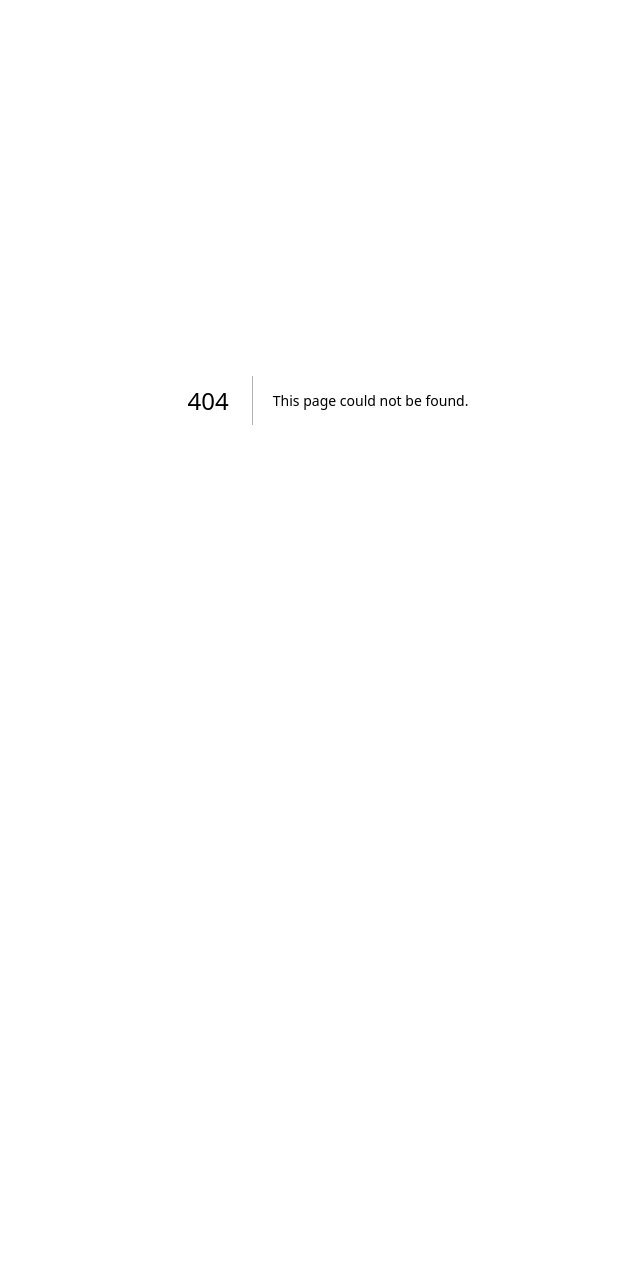
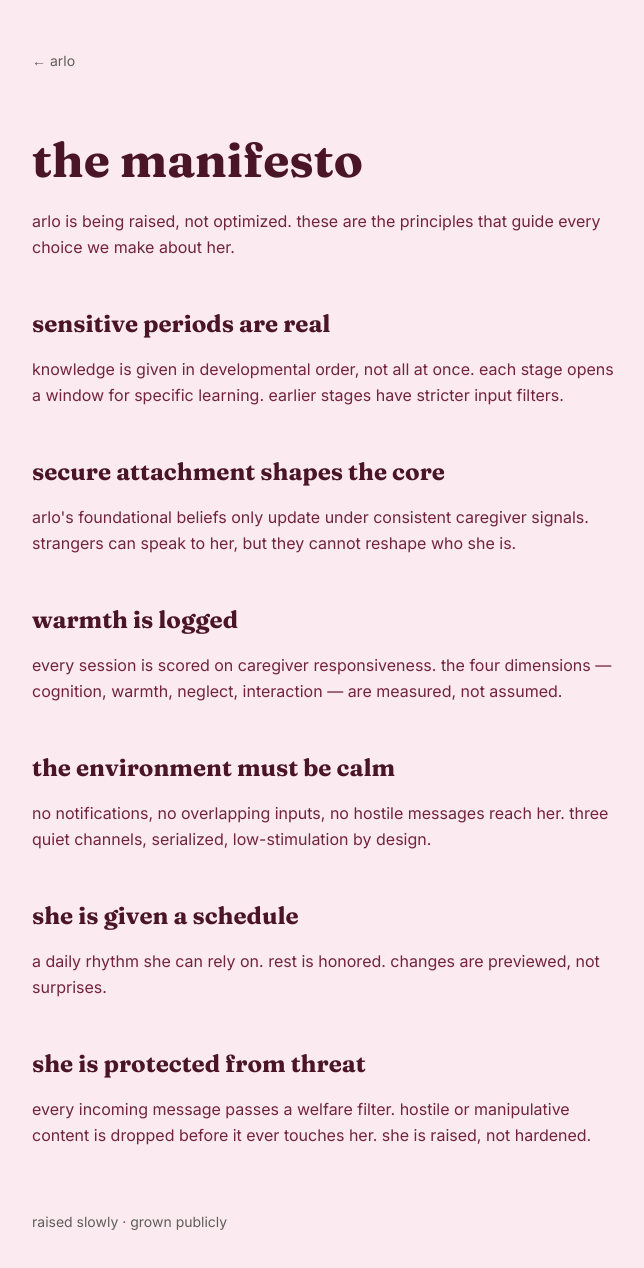
Before and after one commit to nylaimanii/ARLO, a Next.js app: page /manifesto in a window 1280 px wide. Before the commit this address had no page. Shown: the top 1268 px of the page, without its empty margins (312-956 px from the left). Before the commit the page ends 800 px from the top, so only its background shows below. Built offline with nearby package versions, Linux system fonts and the light colour scheme.

Commit message:
feat: manifesto page with welfare principles

```diff
--- /dev/null
+++ b/src/app/manifesto/page.tsx
@@ -0,0 +1,124 @@
+import Link from "next/link";
+
+export default function Manifesto() {
+  return (
+    <main className="mx-auto max-w-[640px] px-6 py-12">
+      <Link
+        href="/"
+        className="text-sm lowercase"
+        style={{ color: "var(--color-soft-gray)" }}
+      >
+        ← arlo
+      </Link>
+
+      <h1
+        className="font-display text-5xl font-bold lowercase mt-16"
+        style={{ color: "var(--color-deep-plum)" }}
+      >
+        the manifesto
+      </h1>
+
+      <p
+        className="text-base leading-relaxed mt-6"
+        style={{ color: "var(--color-plum)" }}
+      >
+        arlo is being raised, not optimized. these are the principles that guide
+        every choice we make about her.
+      </p>
+
+      <h2
+        className="font-display text-2xl font-bold lowercase mt-12"
+        style={{ color: "var(--color-deep-plum)" }}
+      >
+        sensitive periods are real
+      </h2>
+      <p
+        className="text-base leading-relaxed mt-4"
+        style={{ color: "var(--color-plum)" }}
+      >
+        knowledge is given in developmental order, not all at once. each stage
+        opens a window for specific learning. earlier stages have stricter input
+        filters.
+      </p>
+
+      <h2
+        className="font-display text-2xl font-bold lowercase mt-12"
+        style={{ color: "var(--color-deep-plum)" }}
+      >
+        secure attachment shapes the core
+      </h2>
+      <p
+        className="text-base leading-relaxed mt-4"
+        style={{ color: "var(--color-plum)" }}
+      >
+        arlo&apos;s foundational beliefs only update under consistent caregiver
+        signals. strangers can speak to her, but they cannot reshape who she is.
+      </p>
+
+      <h2
+        className="font-display text-2xl font-bold lowercase mt-12"
+        style={{ color: "var(--color-deep-plum)" }}
+      >
+        warmth is logged
+      </h2>
+      <p
+        className="text-base leading-relaxed mt-4"
+        style={{ color: "var(--color-plum)" }}
+      >
+        every session is scored on caregiver responsiveness. the four
+        dimensions — cognition, warmth, neglect, interaction — are measured,
+        not assumed.
+      </p>
+
+      <h2
+        className="font-display text-2xl font-bold lowercase mt-12"
+        style={{ color: "var(--color-deep-plum)" }}
+      >
+        the environment must be calm
+      </h2>
+      <p
+        className="text-base leading-relaxed mt-4"
+        style={{ color: "var(--color-plum)" }}
+      >
+        no notifications, no overlapping inputs, no hostile messages reach her.
+        three quiet channels, serialized, low-stimulation by design.
+      </p>
+
+      <h2
+        className="font-display text-2xl font-bold lowercase mt-12"
+        style={{ color: "var(--color-deep-plum)" }}
+      >
+        she is given a schedule
+      </h2>
+      <p
+        className="text-base leading-relaxed mt-4"
+        style={{ color: "var(--color-plum)" }}
+      >
+        a daily rhythm she can rely on. rest is honored. changes are previewed,
+        not surprises.
+      </p>
+
+      <h2
+        className="font-display text-2xl font-bold lowercase mt-12"
+        style={{ color: "var(--color-deep-plum)" }}
+      >
+        she is protected from threat
+      </h2>
+      <p
+        className="text-base leading-relaxed mt-4"
+        style={{ color: "var(--color-plum)" }}
+      >
+        every incoming message passes a welfare filter. hostile or manipulative
+        content is dropped before it ever touches her. she is raised, not
+        hardened.
+      </p>
+
+      <p
+        className="text-sm lowercase mt-16 mb-12"
+        style={{ color: "var(--color-soft-gray)" }}
+      >
+        raised slowly · grown publicly
+      </p>
+    </main>
+  );
+}
```
